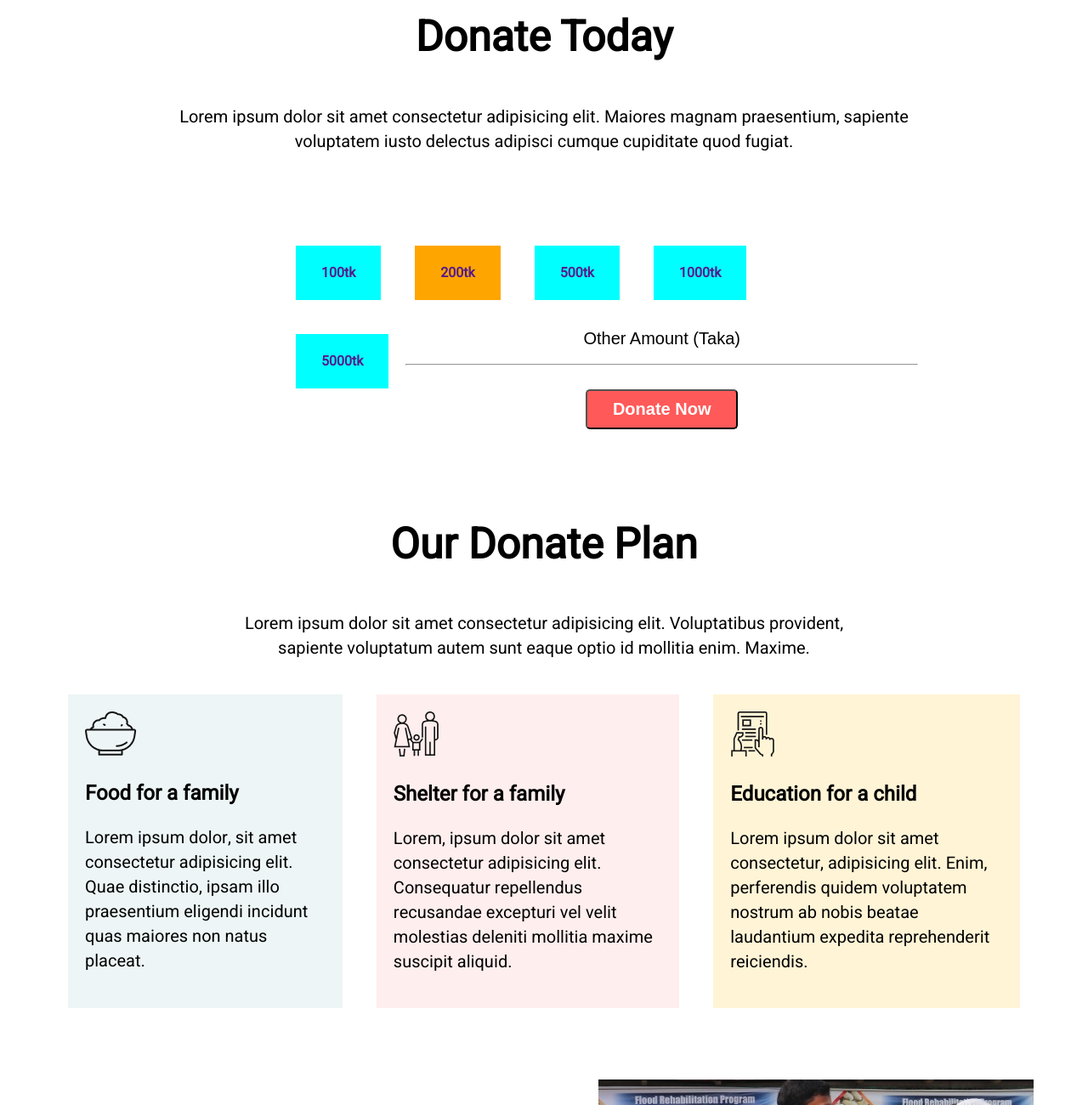
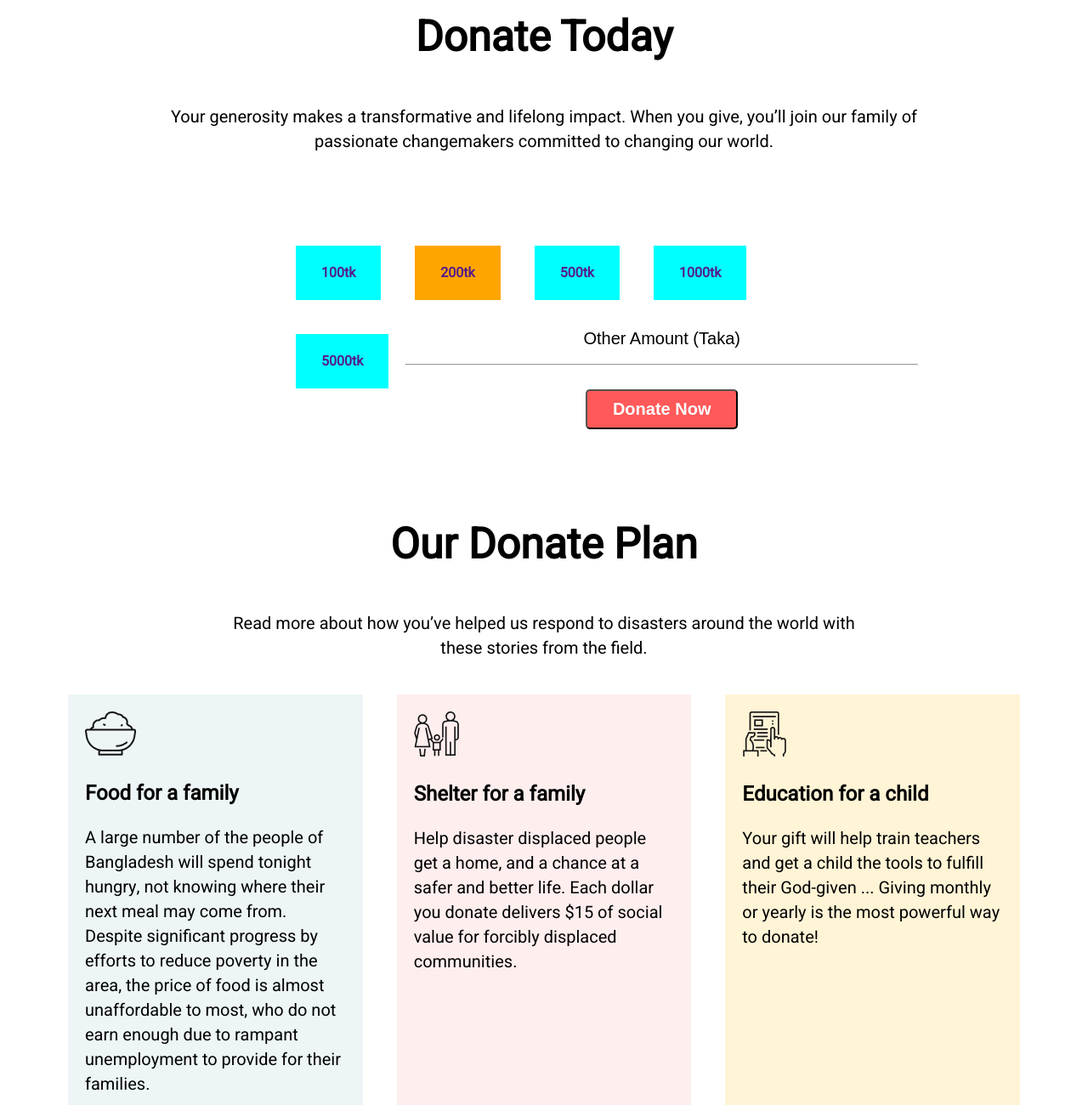
Before and after one commit to mdsaifulalambd/donate_today_bd, a plain HTML site: page index.html in a window 1280 px wide. Shown: the part 720-2020 px from the top of the page at 85% size. Drawn offline with Linux system fonts and the light colour scheme.

Commit message:
Topic-added

```diff
--- a/index.html
+++ b/index.html
@@ -17,9 +17,10 @@
         <div class="top-banner-text">
             <h1>Let's Help Those Who Are</h1>
             <h1>More In Need</h1>
-            <p>Lorem ipsum dolor sit amet consectetur, adipisicing elit. Adipisci, deleniti expedita. Fugiat aperiam,
-                molestiae rem iusto hic deleniti saepe illum voluptas numquam totam sint alias harum dignissimos
-                officiis quod reprehenderit.</p>
+            <p>With your help, we can respond to these disasters and save lives. Thanks to you, in the last year alone
+                we were able to provide more than 2 million women, men and children in 10 different countries with
+                humanitarian aid and disaster response. When you give, you help us with both immediate response and risk
+                reduction activities.</p>
             <div>
                 <a class="donate-button" href="">Donate Now</a>
             </div>
@@ -30,8 +31,8 @@
     <section class="donate-today">
         <div>
             <h1>Donate Today</h1>
-            <p>Lorem ipsum dolor sit amet consectetur adipisicing elit. Maiores magnam praesentium, sapiente voluptatem
-                iusto delectus adipisci cumque cupiditate quod fugiat.</p>
+            <p>Your generosity makes a transformative and lifelong impact. When you give, you’ll join our family of
+                passionate changemakers committed to changing our world.</p>
         </div>
 
         <div class="donate-amount-input">
@@ -59,27 +60,28 @@
 
     <section class="donate-plan">
         <h1>Our Donate Plan</h1>
-        <p id="plan-details">Lorem ipsum dolor sit amet consectetur adipisicing elit. Voluptatibus provident, sapiente
-            voluptatum autem
-            sunt eaque optio id mollitia enim. Maxime.</p>
+        <p id="plan-details">Read more about how you’ve helped us respond to disasters around the world with these
+            stories from the field.</p>
         <div class="donate-plan-item">
             <div style="background-color: #EDF5F6  ;">
                 <img src="images/food.png" alt="">
                 <h2>Food for a family</h2>
-                <p>Lorem ipsum dolor, sit amet consectetur adipisicing elit. Quae distinctio, ipsam illo praesentium
-                    eligendi incidunt quas maiores non natus placeat.</p>
+                <p>A large number of the people of Bangladesh will spend tonight hungry, not knowing where their next
+                    meal may come from. Despite significant progress by efforts to reduce poverty in the area, the price
+                    of food is almost unaffordable to most, who do not earn enough due to rampant unemployment to
+                    provide for their families.</p>
             </div>
             <div style="background-color:#FFEEEE ;">
                 <img src="images/shelter.png" alt="">
                 <h2>Shelter for a family</h2>
-                <p>Lorem, ipsum dolor sit amet consectetur adipisicing elit. Consequatur repellendus recusandae
-                    excepturi vel velit molestias deleniti mollitia maxime suscipit aliquid.</p>
+                <p>Help disaster displaced people get a home, and a chance at a safer and better life. Each dollar you
+                    donate delivers $15 of social value for forcibly displaced communities.</p>
             </div>
             <div style="background-color:#FFF4D6 ;">
                 <img src="images/Frame-1.png" alt="">
                 <h2>Education for a child</h2>
-                <p>Lorem ipsum dolor sit amet consectetur, adipisicing elit. Enim, perferendis quidem voluptatem nostrum
-                    ab nobis beatae laudantium expedita reprehenderit reiciendis.</p>
+                <p>Your gift will help train teachers and get a child the tools to fulfill their God-given ... Giving
+                    monthly or yearly is the most powerful way to donate!</p>
             </div>
 
         </div>
--- a/style.css
+++ b/style.css
@@ -89,6 +89,10 @@ p {
     display: flex;
     padding: 30px 20px;
     margin-top: 20px;
+}
+
+.donate-plan-item div {
+    width: 30%;
 }
 
 #plan-details {
```
